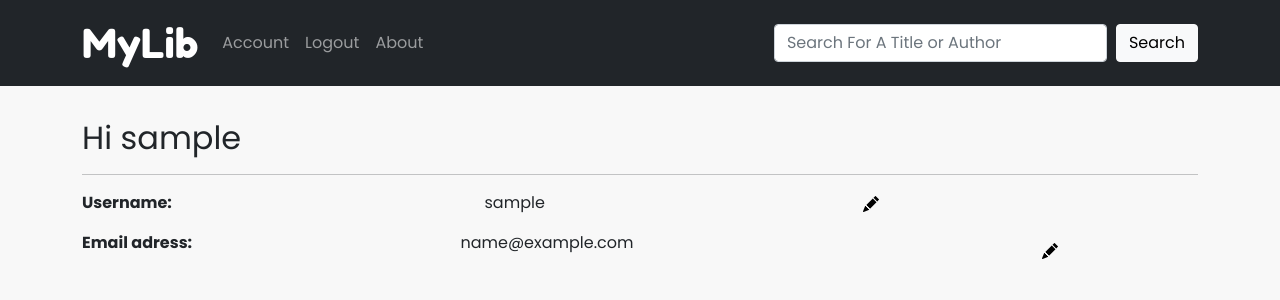
After one commit to jamesspearsv/mylib, a Flask app: page /account in a window 1280 px wide. The commit adds this page. Shown: the top 300 px of the page. Run offline with Flask 2, Linux system fonts and the light colour scheme; the visitor is signed in with stand-in values (Sample User, id 1); data comes from the database, SQL or seed files in the repository; some libraries are stand-ins or nearby versions.

Commit message:
Began Account settings page and functions

```diff
--- a/mylib/routes.py
+++ b/mylib/routes.py
@@ -110,17 +110,36 @@ def login():
         # clear session
         session.clear()
 
+        # Grab user input from posted login form
         user = request.form["username"]
         password = request.form["password"]
 
-        # TODO write check to allow user to login with email
-        row = Users.query.filter_by(username=user).first()
-        if not row or not check_password_hash(row.hashword, password):
-            flash("Invalid username or password.")
-            return redirect("/login")
-        else:
-            session["user_id"] = row.id
-            return redirect("/")
+        # If entered data matches a username in DB
+        row = Users.query.filter_by(username=user).all()
+        if len(row) == 1:
+            # If password is incorrect
+            if not check_password_hash(row[0].hashword, password):
+                flash("Invalid password.")
+                return redirect("/login")
+            else:
+                session["user_id"] = row[0].id
+                return redirect("/")
+
+        # Else check if entered data matched an email in DB
+        row = Users.query.filter_by(email=user).all()
+        if len(row) == 1:
+            # If password is incorrect
+            if not check_password_hash(row[0].hashword, password):
+                flash("Invalid password.")
+                return redirect("/login")
+            else:
+                session["user_id"] = row[0].id
+                return redirect("/")
+
+        # If entered data matches neither a username or an email in DB
+        flash ("Invalid username or email")
+        return redirect("/login")
+
     else:
         return render_template("login.html")
 
@@ -247,3 +266,32 @@ def catalog():
 @app.route("/about")
 def about():
     return render_template("about.html")
+
+@app.route("/account", methods=["GET", "POST"])
+@login_required
+def account():
+    if request.method == "POST":
+        return "TODO"
+    else:
+        # Retreive user information from DB
+        row = Users.query.filter_by(id=session["user_id"]).first()
+
+        user = {
+            "id": row.id,
+            "username": row.username,
+            "email": row.email,
+        }
+
+        return render_template("account.html", user=user)
+
+
+@app.route("/account/username", methods=["POST"])
+@login_required
+def editUsername():
+    return "TODO"
+
+
+@app.route("/account/email", methods=["POST"])
+@login_required
+def editEmail():
+    return "TODO"
--- /dev/null
+++ b/mylib/static/css/account.css
@@ -0,0 +1,14 @@
+#welcome {
+    margin-top: 3%;
+}
+
+.account-field button {
+    background-color: transparent;
+    border: none;
+}
+
+.account-field {
+    display: grid;
+    grid-template-columns: auto auto auto;
+    grid-template-rows: auto auto auto;
+}
--- /dev/null
+++ b/mylib/static/js/account.js
@@ -0,0 +1,23 @@
+let edit_btns = document.querySelectorAll('.edit-btn');
+
+for (let i = 0; i < edit_btns.length; i++ ) {
+    edit_btns[i].addEventListener('click', () => {
+        let type = edit_btns[i].getAttribute('value');
+        console.log(type)
+        if (type == 'username') {
+            let form = document.getElementById('username-form');
+            if (form.hasAttribute('hidden')) {
+                form.removeAttribute('hidden')
+            } else {
+                form.setAttribute('hidden', true)
+            }
+        } else {
+            let form = document.getElementById('email-form');
+            if (form.hasAttribute('hidden')) {
+                form.removeAttribute('hidden')
+            } else {
+                form.setAttribute('hidden', true)
+            }
+        }
+    });
+}
--- /dev/null
+++ b/mylib/templates/account.html
@@ -0,0 +1,47 @@
+{% extends "layout.html" %}
+
+{% block title %}
+    Account
+{% endblock %}
+
+{% block css %}
+<link rel="stylesheet" href="/static/css/account.css">
+{% endblock %}
+
+{% block main %}
+    <h2 id="welcome">Hi {{  user.username }}</h2>
+    <hr>
+    <div id="account-content">
+        <div class="account-field">
+            <div class="label">
+                <p><b>Username: </b></p>
+            </div>
+            <div class="info-display">
+                <p>{{ user.username }}</p>
+            </div>
+            <div class="edit">
+                <button class="edit-btn" value="username"><img src="/static/assests/pencil-fill.svg" alt="pencil icon that is an link to edit information"></a></button>
+            </div>
+
+            <form action="/account/username" method="post" id="username-form" class="edit-form" hidden>
+                <p>Enter your current password to update your username address.</p>
+                <input type="email" name="email" id="email" class="emailUsername" value="{{ user.username }}">
+                <input type="password" name="password" id="password">
+                <input type="submit" value="Edit" class="btn btn-dark">
+            </form>
+        </div>
+        <div class="account-field">
+            <p><b>Email adress: </b></p>
+            <p>{{ user.email }}</p>
+            <button class="edit-btn" value="email"><img src="/static/assests/pencil-fill.svg" alt="pencil icon that is an link to edit information"></a></button>
+
+            <form action="/account/email" method="post" id="email-form" class="edit-form" hidden>
+                <p>Enter your current password to update your email address.</p>
+                <input type="email" name="email" id="email" class="emailUsername" value="{{ user.email }}">
+                <input type="password" name="password" id="password">
+                <input type="submit" value="Edit" class="btn btn-dark">
+            </form>
+        </div>
+    </div>
+    <script src="/static/js/account.js"></script>
+{% endblock %}
--- a/mylib/templates/layout.html
+++ b/mylib/templates/layout.html
@@ -23,7 +23,7 @@
             <!-- Logged in NavBar -->
             <div class="collapse navbar-collapse" id="navbarToggler">
                 <div class="navbar-nav">
-                  <a href="#" class="nav-link">Account</a>
+                  <a href="/account" class="nav-link">Account</a>
                   <a href="/logout" class="nav-link">Logout</a>
                   <a href="/about" class="nav-link">About</a>
                 </div>
--- a/mylib/templates/login.html
+++ b/mylib/templates/login.html
@@ -14,7 +14,7 @@
       <h3>Please Log-In</h3>
       <div class="form-floating">
         <input type="text" class="form-control" id="username" placeholder="Username" name="username" autocomplete="off">
-        <label for="username">Username</label>
+        <label for="username">Username or Email</label>
       </div>
         <div class="form-floating">
           <input type="password" class="form-control" id="password" placeholder="Password" name="password" autocomplete="off">
--- a/mylib/templates/search.html
+++ b/mylib/templates/search.html
@@ -85,7 +85,7 @@
         </div>
         <div class="information-notice">
           <p>Information provided through the Google Books API.</p>
-          <p>Check it out <a href="https://developers.google.com/books/">here</a>.</p>
+          <p>Check it out <a href="https://developers.google.com/books/" target="_blank" rel="noopener noreferrer">here</a>.</p>
         </div>
     <script src="/static/js/search.js"></script>
 {% endblock %}
```
Also changed, not shown: mylib/static/css/about.css (+41 -0 lines), mylib/templates/about.html (+17 -10 lines), mylib/static/assests/pencil-fill.svg (added).
